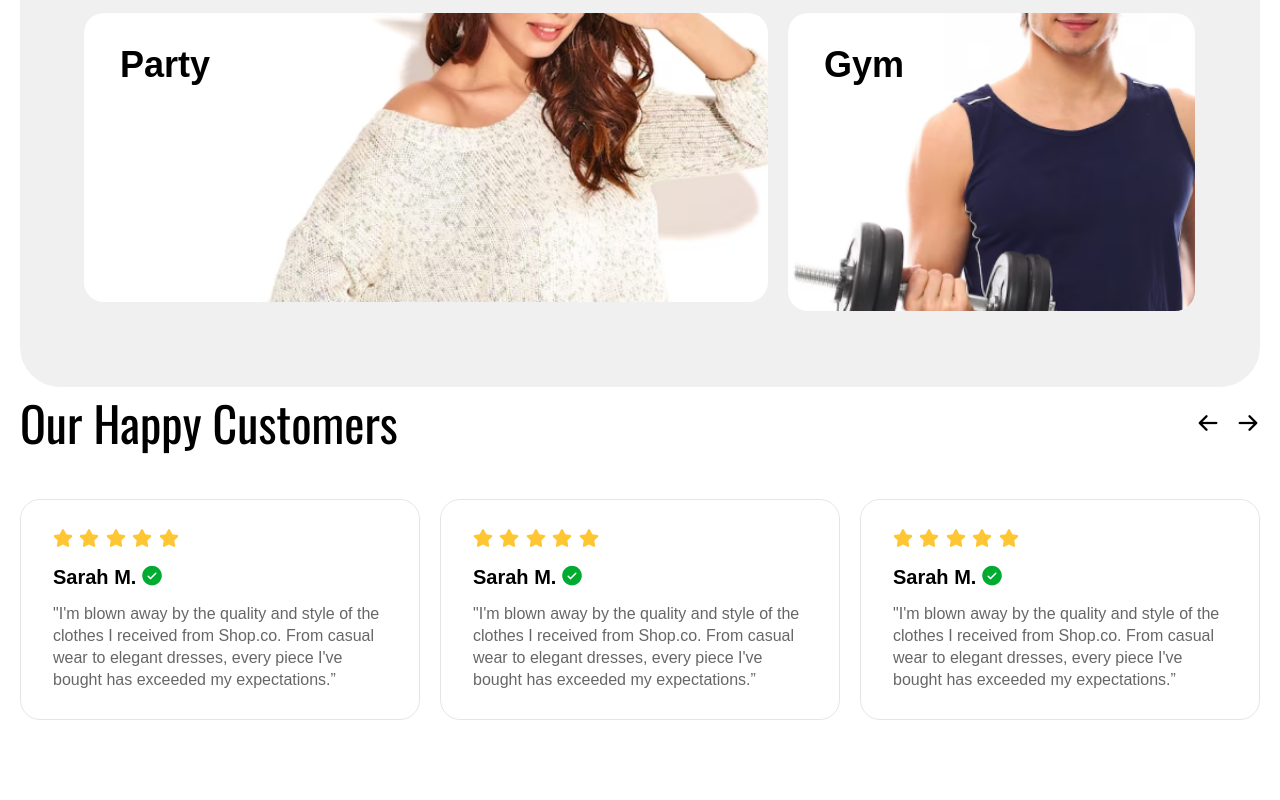
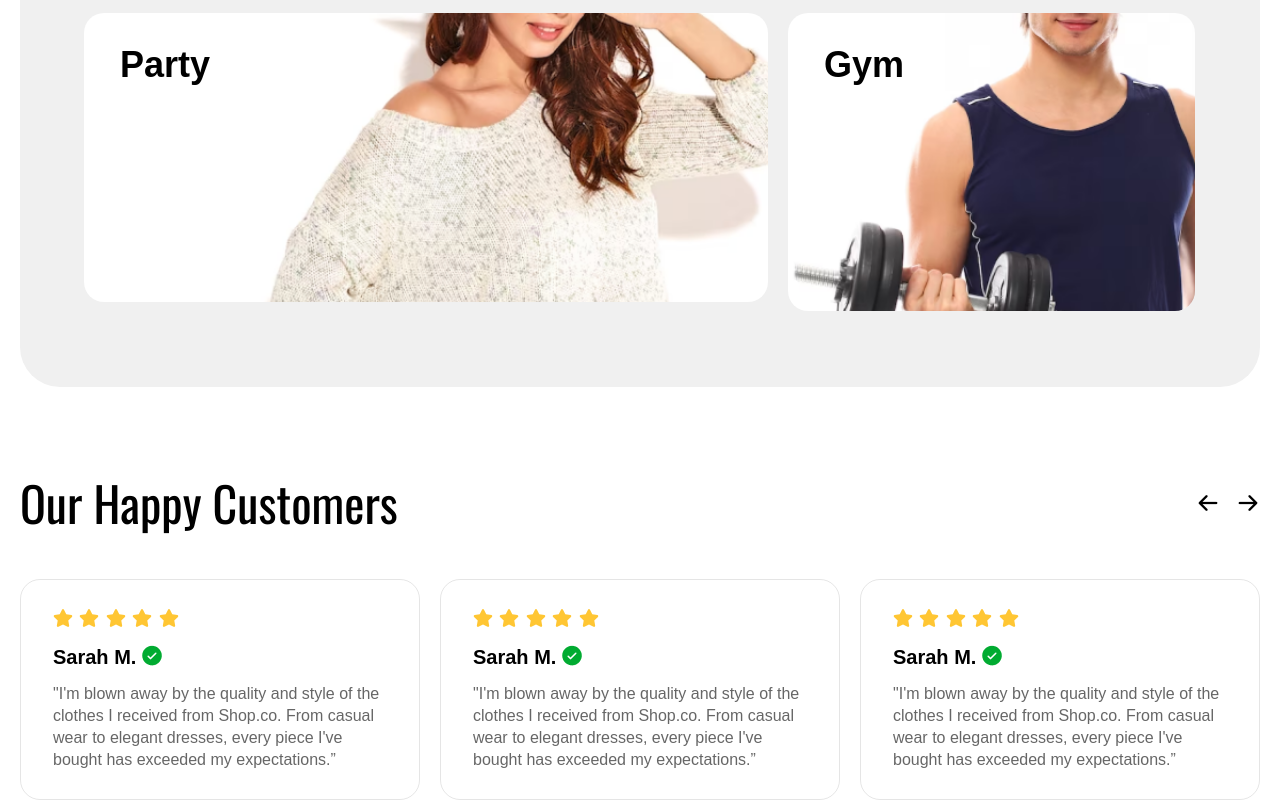
Before and after one commit to raiyan1999j/shopCo-clientSide, a React (Vite) app: page /shop in a window 1280 px wide. Shown: the part 2900-3700 px from the top of the page. Before the commit the page ends 3620 px from the top, so only its background shows below. Built offline with nearby package versions, Linux system fonts and the light colour scheme; a web font is replaced by a local one.

Commit message:
customerReview ui fix

```diff
--- a/src/ClientPages/Shop/CustomerReview/CustomerReview.jsx
+++ b/src/ClientPages/Shop/CustomerReview/CustomerReview.jsx
@@ -6,7 +6,7 @@ import Badge from "../../../../public/badge.png";
 export default function CustomerReview(){
     return(
         <>
-            <section className="w-[1240px] mx-auto">
+            <section className="w-[1240px] mt-20 mx-auto">
                 <div className="flex flex-row justify-between items-center mb-10 w-full">
                     <div>
                         <h2 className="text-black font-googleFont capitalize text-5xl leading-normal">
```
